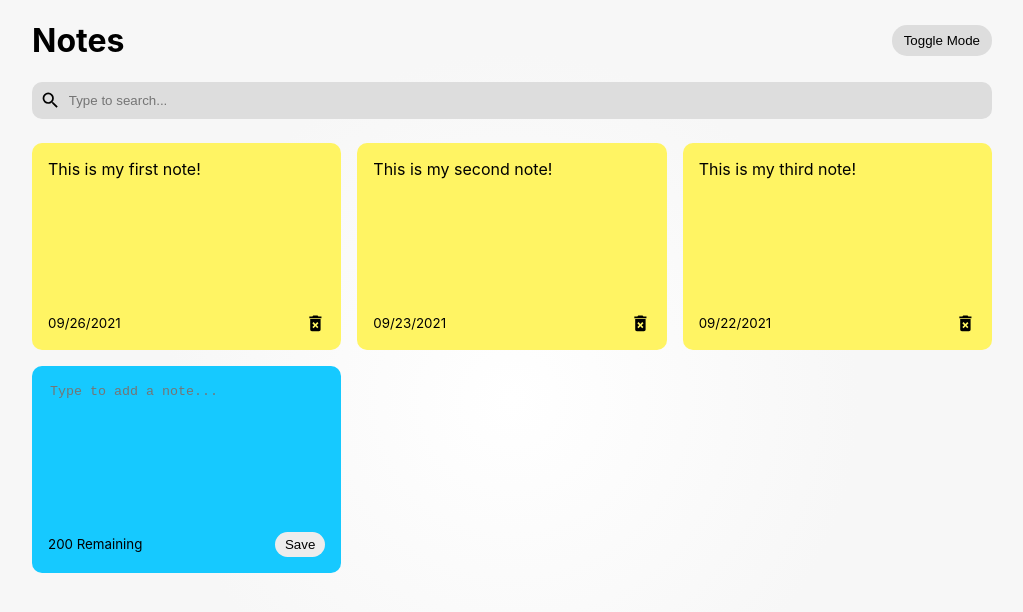
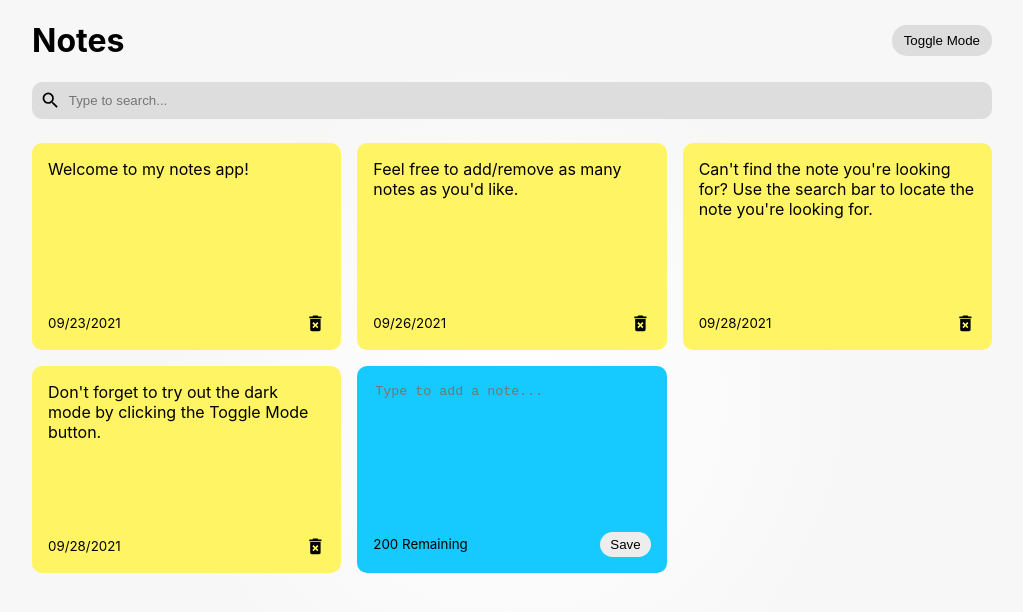
Before and after one commit to EliInskeep/Notes-App, a React (Create React App) app: page / in a window 1280 px wide. Shown: the top 612 px of the page, without its empty margins (128-1151 px from the left). Built offline with nearby package versions, Linux system fonts and the light colour scheme.

Commit message:
Note Preset Updates
Made adjustments to preset notes when the page is loaded.

```diff
--- a/src/App.js
+++ b/src/App.js
@@ -7,18 +7,23 @@ import Header from './Components/Header';
 const App = () => {
   const [notes, setNotes] = useState([{
       id: nanoid(),
-      text: "This is my first note!",
+      text: "Welcome to my notes app!",
+      date: "09/23/2021"
+    },
+    {
+      id: nanoid(),
+      text: "Feel free to add/remove as many notes as you'd like.",
       date: "09/26/2021"
     },
     {
       id: nanoid(),
-      text: "This is my second note!",
-      date: "09/23/2021"
+      text: "Can't find the note you're looking for? Use the search bar to locate the note you're looking for.",
+      date: "09/28/2021"
     },
     {
       id: nanoid(),
-      text: "This is my third note!",
-      date: "09/22/2021"
+      text: "Don't forget to try out the dark mode by clicking the Toggle Mode button.",
+      date: "09/28/2021"
     },
   ]);
 
```
